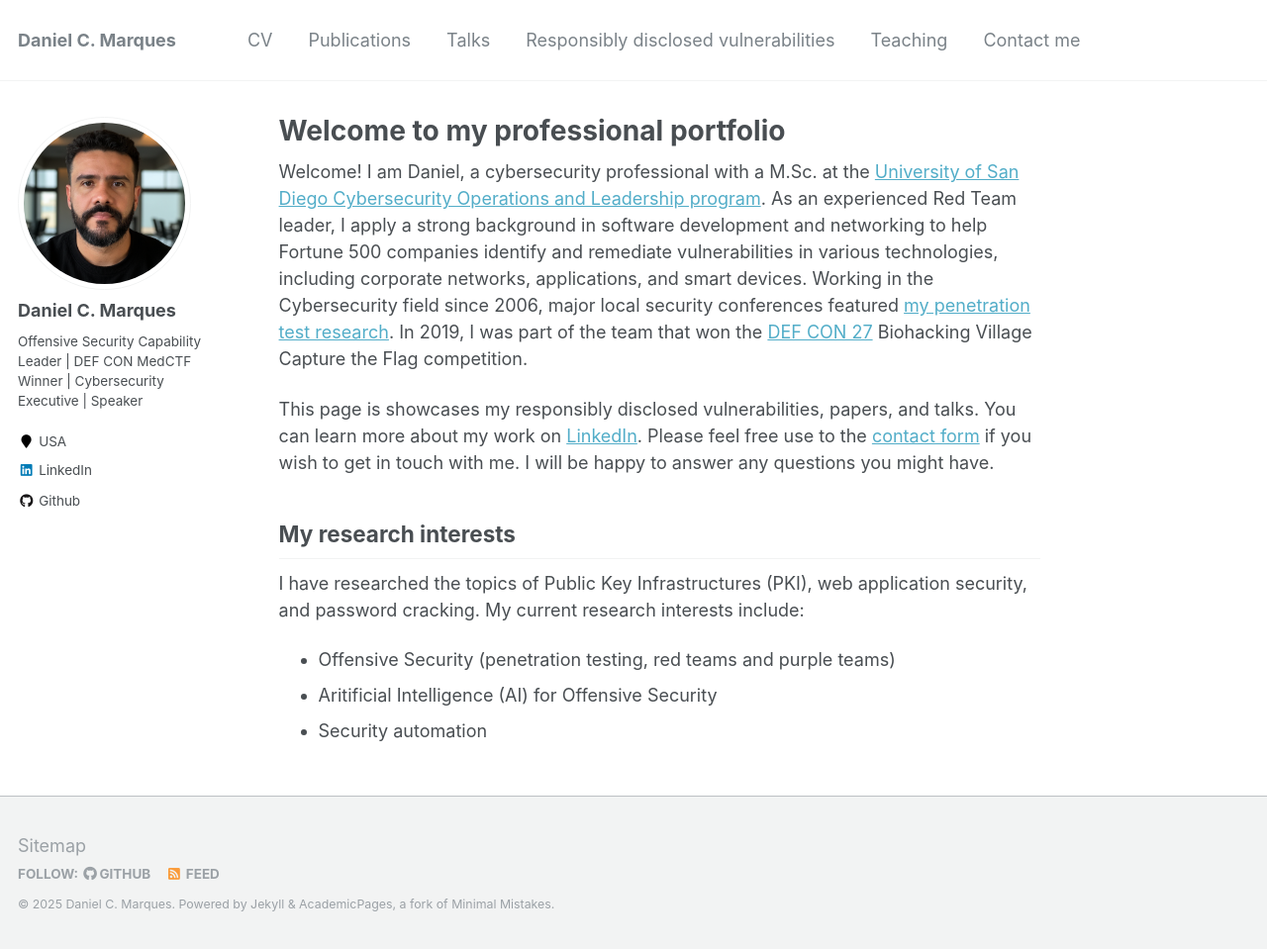
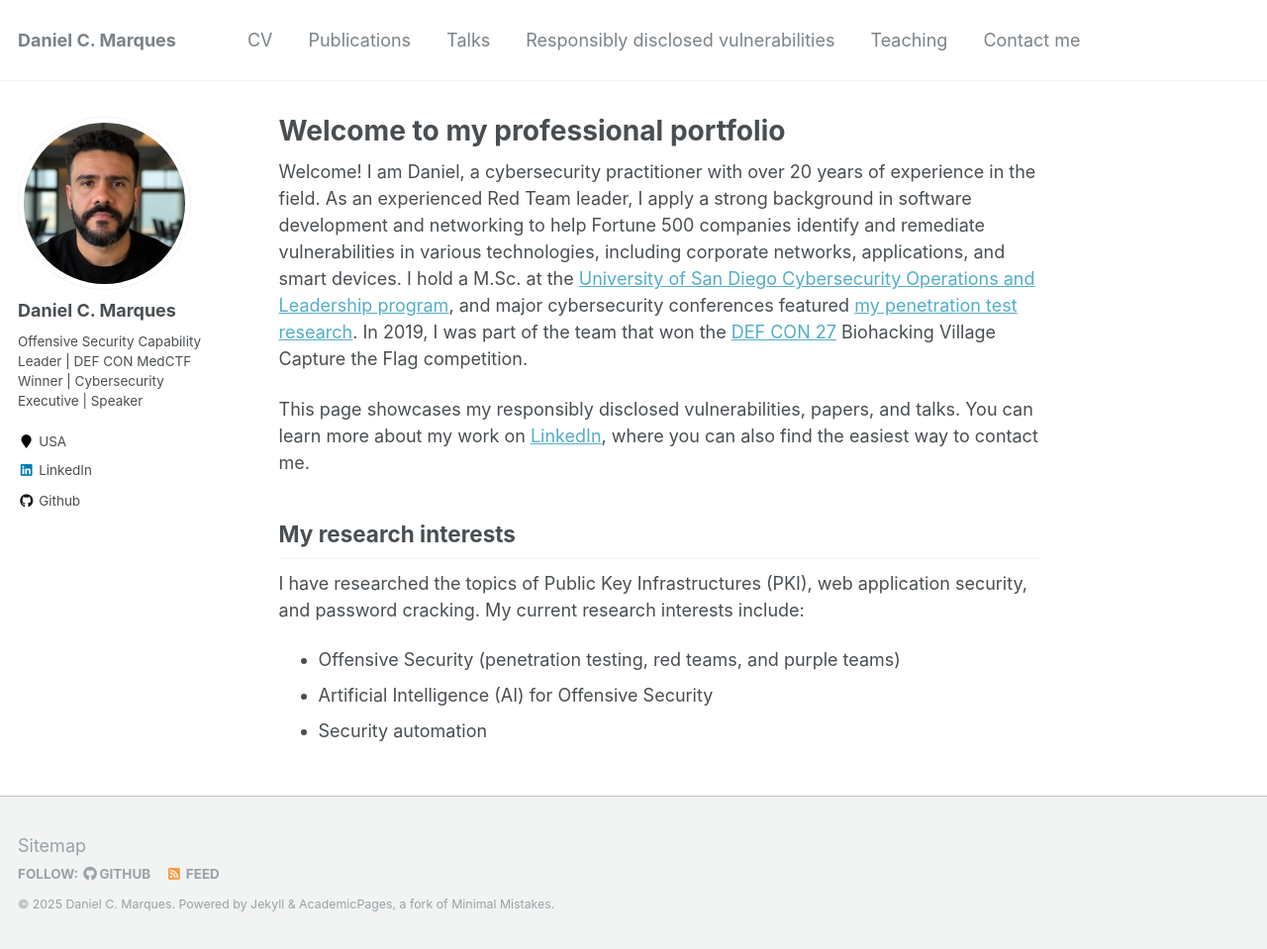
Before and after one commit to danielcmarques/danielcmarques.github.io, a Jekyll site: the page built from _pages/about.md, in a window 1280 px wide and 959 px high. Shown: the whole window at 99% size. Built offline with Jekyll 4.4.1, drawn with Linux system fonts in a browser that asks for light colours.

Commit message:
Updated about page.

```diff
--- a/_pages/about.md
+++ b/_pages/about.md
@@ -8,12 +8,12 @@ redirect_from:
   - /about.html
 ---
 
-Welcome! I am Daniel, a cybersecurity professional with a M.Sc. at the [University of San Diego Cybersecurity Operations and Leadership program](https://www.sandiego.edu/). As an experienced Red Team leader, I apply a strong background in software development and networking to help Fortune 500 companies identify and remediate vulnerabilities in various technologies, including corporate networks, applications, and smart devices. Working in the Cybersecurity field since 2006, major local security conferences featured [my penetration test research](https://danielcmarques.github.io/talks/). In 2019, I was part of the team that won the [DEF CON 27](https://www.defcon.org/) Biohacking Village Capture the Flag competition.
+Welcome! I am Daniel, a cybersecurity practitioner with over 20 years of experience in the field. As an experienced Red Team leader, I apply a strong background in software development and networking to help Fortune 500 companies identify and remediate vulnerabilities in various technologies, including corporate networks, applications, and smart devices. I hold a M.Sc. at the [University of San Diego Cybersecurity Operations and Leadership program](https://www.sandiego.edu/), and major cybersecurity conferences featured [my penetration test research](https://danielcmarques.github.io/talks/). In 2019, I was part of the team that won the [DEF CON 27](https://www.defcon.org/) Biohacking Village Capture the Flag competition.
 
-This page is showcases my responsibly disclosed vulnerabilities, papers, and talks. You can learn more about my work on [LinkedIn](https://www.linkedin.com/in/danielcmarques/). Please feel free use to the [contact form](https://danielcmarques.github.io/contact/) if you wish to get in touch with me. I will be happy to answer any questions you might have.
+This page showcases my responsibly disclosed vulnerabilities, papers, and talks. You can learn more about my work on [LinkedIn](https://www.linkedin.com/in/danielcmarques/), where you can also find the easiest way to contact me.
 
 ## My research interests
 I have researched the topics of Public Key Infrastructures (PKI), web application security, and password cracking. My current research interests include:
-* Offensive Security (penetration testing, red teams and purple teams)
-* Aritificial Intelligence (AI) for Offensive Security
+* Offensive Security (penetration testing, red teams, and purple teams)
+* Artificial Intelligence (AI) for Offensive Security
 * Security automation
```
Also changed, not shown: _talks/2025-08-08-amplifyingphishing-dc33-lavilla.md (+2 -2 lines).
